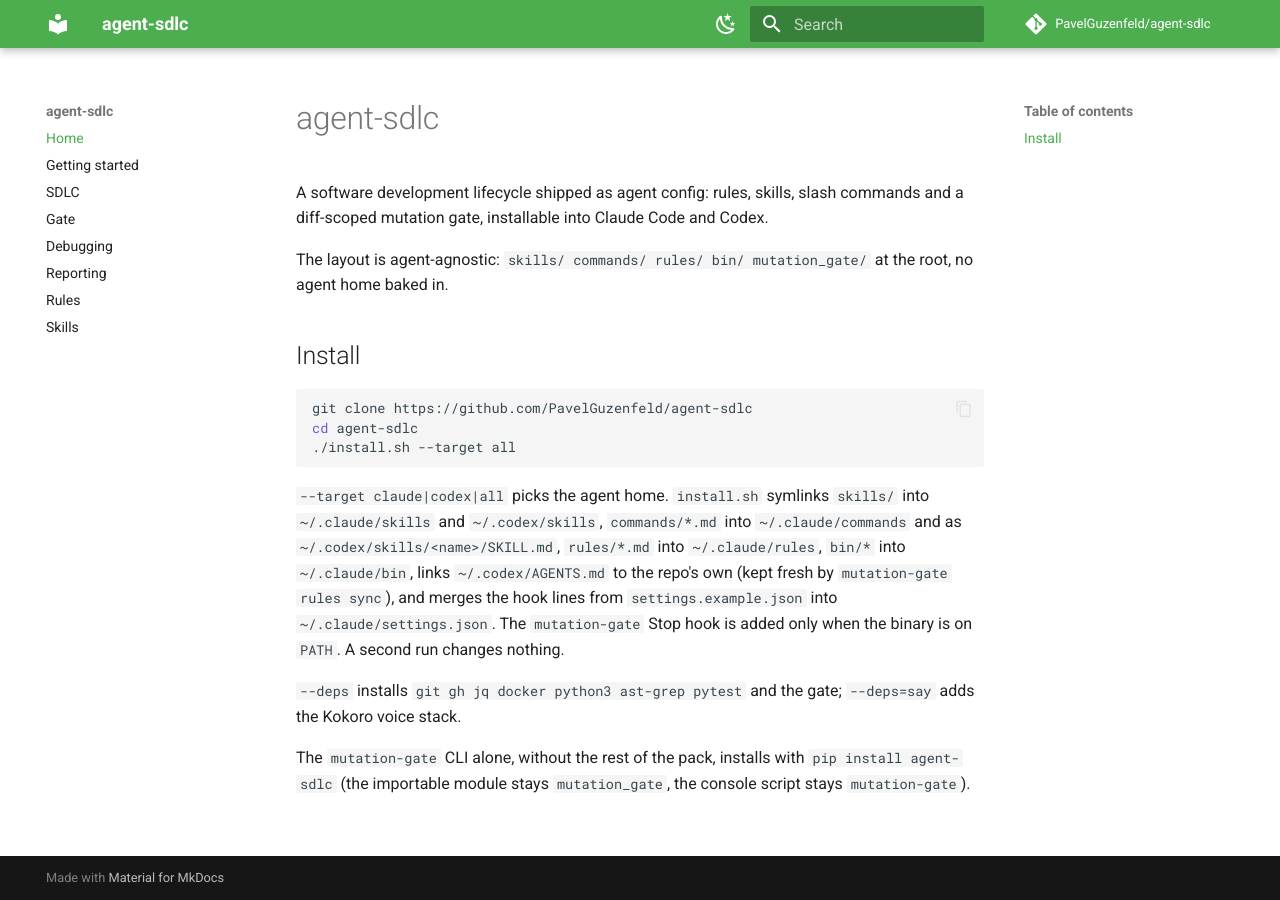
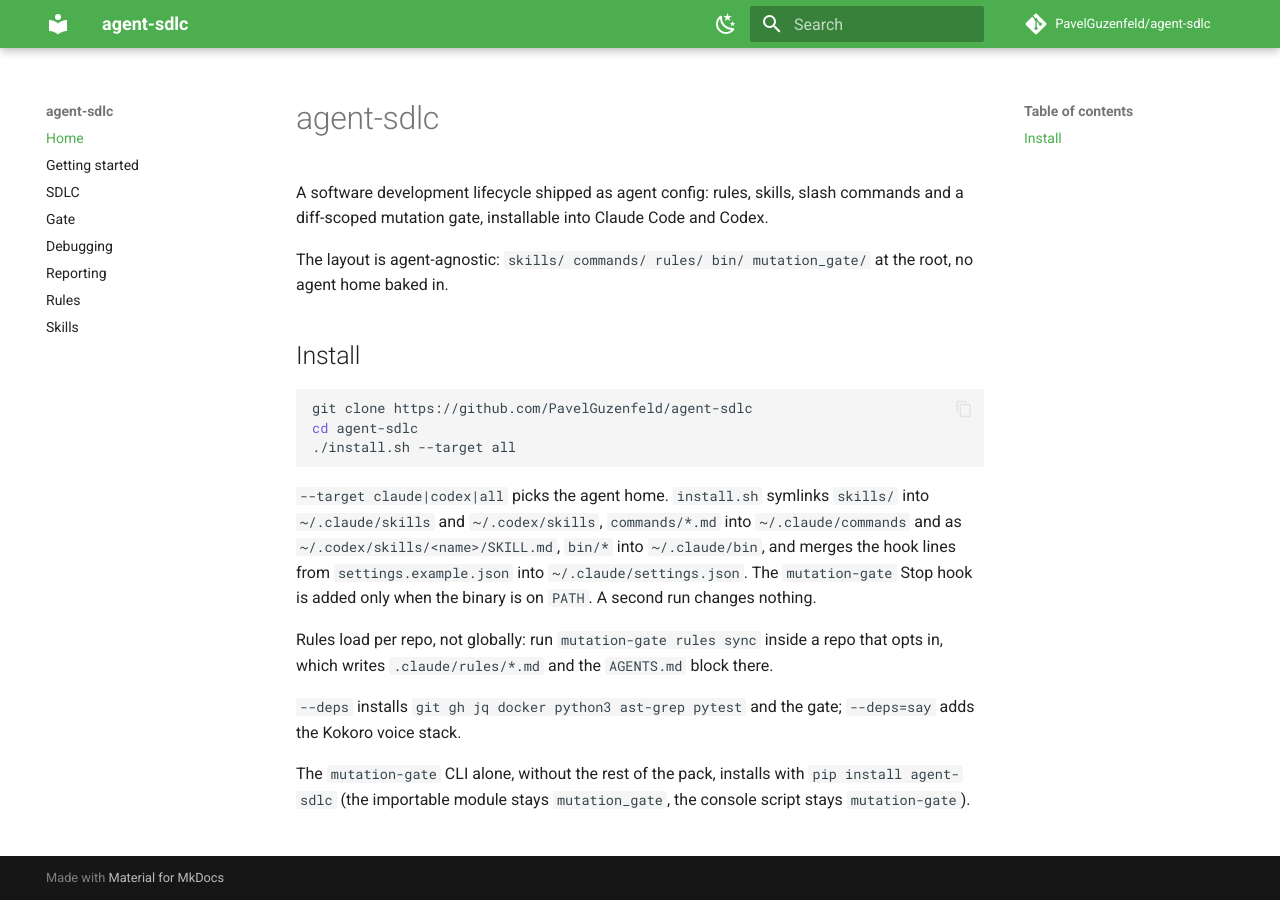
Before and after one commit to PavelGuzenfeld/agent-sdlc, an MkDocs documentation site: the page built from docs/index.md, in a window 1280 px wide. Built offline with MkDocs 1.6.1 and Material for MkDocs 9.7.7, drawn with Linux system fonts in a browser that asks for light colours; comment, search, counter and statistics services are not loaded.

Commit message:
install.sh: stop linking global rules and AGENTS.md (#155)
Rules load per repo via mutation-gate rules sync, not from a global
~/.claude/rules or ~/.codex/AGENTS.md link (decisions 6, 7, 13 of #71).

Closes #80

```diff
--- a/docs/index.md
+++ b/docs/index.md
@@ -17,13 +17,14 @@
 
 `--target claude|codex|all` picks the agent home. `install.sh` symlinks
 `skills/` into `~/.claude/skills` and `~/.codex/skills`, `commands/*.md` into
-`~/.claude/commands` and as `~/.codex/skills/<name>/SKILL.md`, `rules/*.md`
-into `~/.claude/rules`, `bin/*` into `~/.claude/bin`, links
-`~/.codex/AGENTS.md` to the repo's own (kept fresh by `mutation-gate rules
-sync`), and merges the hook lines from
-`settings.example.json` into `~/.claude/settings.json`. The `mutation-gate`
-Stop hook is added only when the binary is on `PATH`. A second run changes
-nothing.
+`~/.claude/commands` and as `~/.codex/skills/<name>/SKILL.md`, `bin/*` into
+`~/.claude/bin`, and merges the hook lines from `settings.example.json` into
+`~/.claude/settings.json`. The `mutation-gate` Stop hook is added only when
+the binary is on `PATH`. A second run changes nothing.
+
+Rules load per repo, not globally: run `mutation-gate rules sync` inside a
+repo that opts in, which writes `.claude/rules/*.md` and the `AGENTS.md`
+block there.
 
 `--deps` installs `git gh jq docker python3 ast-grep pytest` and the gate;
 `--deps=say` adds the Kokoro voice stack.
```
Also changed, not shown: README.md (+9 -6 lines), docs/getting-started.md (+6 -5 lines), 2 other files.
